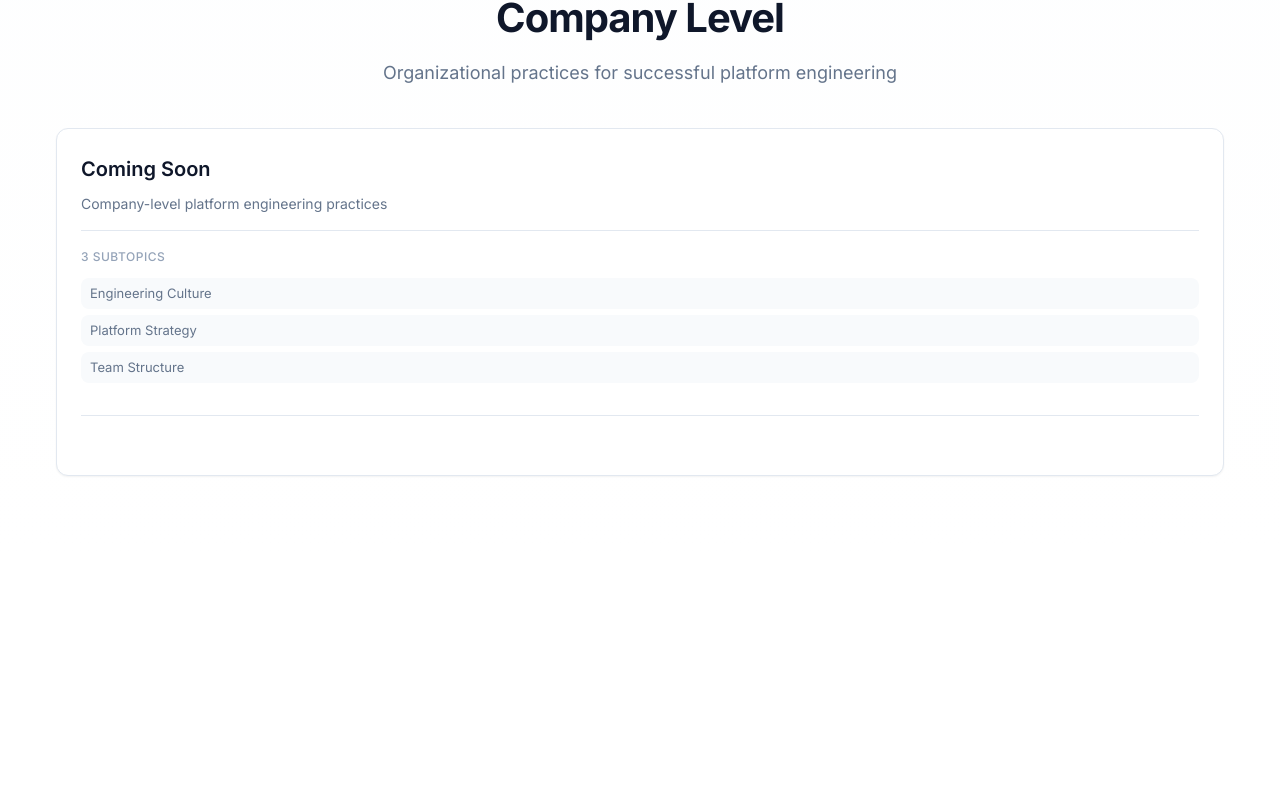
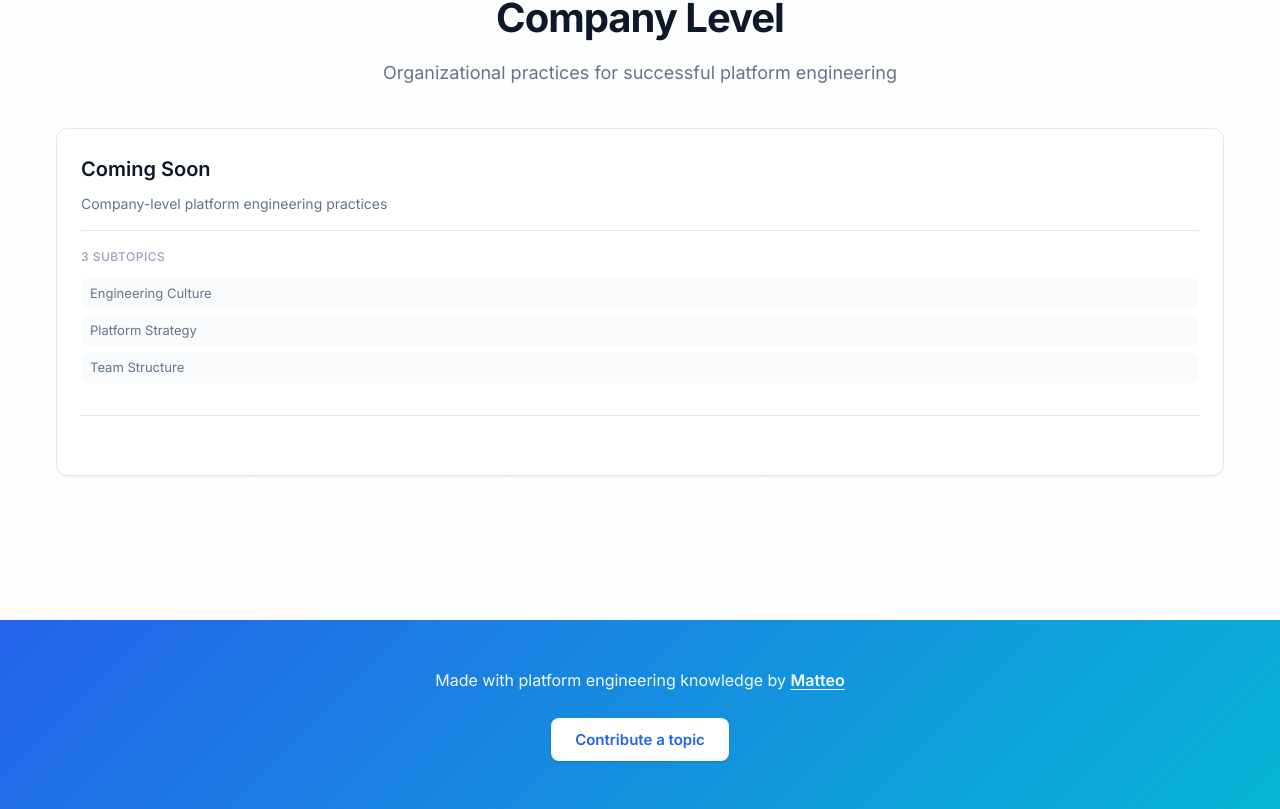
Before and after one commit to mbianchidev/platform-engineering-roadmap, a React (Vite) app: page / in a window 1280 px wide. Shown: the part 2634-3443 px from the top of the page. Before the commit the page ends 3190 px from the top, so only its background shows below. Built offline with nearby package versions, Linux system fonts and the light colour scheme.

Commit message:
Add footer with LinkedIn link and contribute button
Co-authored-by: mbianchidev <37507190+mbianchidev@users.noreply.github.com>

```diff
--- a/src/App.jsx
+++ b/src/App.jsx
@@ -4,6 +4,7 @@ import { roadmapData } from './data/roadmapData'
 import Header from './components/Header'
 import RoadmapSection from './components/RoadmapSection'
 import Modal from './components/Modal'
+import Footer from './components/Footer'
 
 function App() {
   const [selectedTopic, setSelectedTopic] = useState(null)
@@ -30,6 +31,8 @@ function App() {
         ))}
       </main>
 
+      <Footer />
+
       {selectedTopic && (
         <Modal
           topic={selectedTopic}
--- /dev/null
+++ b/src/components/Footer.css
@@ -0,0 +1,84 @@
+.footer {
+  background: linear-gradient(135deg, var(--primary-color), var(--accent-color));
+  color: white;
+  padding: 3rem 0;
+  margin-top: 4rem;
+}
+
+.footer-content {
+  max-width: 1200px;
+  margin: 0 auto;
+  padding: 0 1rem;
+  display: flex;
+  flex-direction: column;
+  align-items: center;
+  gap: 1.5rem;
+}
+
+.footer-info {
+  text-align: center;
+}
+
+.footer-info p {
+  font-size: 1rem;
+  margin: 0;
+  opacity: 0.95;
+}
+
+.footer-link {
+  color: white;
+  text-decoration: underline;
+  text-underline-offset: 3px;
+  font-weight: 600;
+  transition: opacity 0.2s ease;
+}
+
+.footer-link:hover {
+  opacity: 0.8;
+}
+
+.footer-actions {
+  display: flex;
+  gap: 1rem;
+}
+
+.contribute-button {
+  background-color: white;
+  color: var(--primary-color);
+  padding: 0.75rem 1.5rem;
+  border-radius: var(--radius);
+  font-weight: 600;
+  font-size: 0.9375rem;
+  transition: all 0.2s ease;
+  box-shadow: var(--shadow);
+}
+
+.contribute-button:hover {
+  transform: translateY(-2px);
+  box-shadow: var(--shadow-lg);
+  background-color: var(--surface);
+}
+
+.contribute-button:active {
+  transform: translateY(0);
+}
+
+@media (max-width: 768px) {
+  .footer {
+    padding: 2rem 0;
+    margin-top: 3rem;
+  }
+
+  .footer-content {
+    gap: 1rem;
+  }
+
+  .footer-info p {
+    font-size: 0.9375rem;
+  }
+
+  .contribute-button {
+    padding: 0.625rem 1.25rem;
+    font-size: 0.875rem;
+  }
+}
--- /dev/null
+++ b/src/components/Footer.jsx
@@ -0,0 +1,37 @@
+import './Footer.css'
+
+const Footer = () => {
+  const handleContributeClick = () => {
+    window.open('https://github.com/mbianchidev/platform-engineering-roadmap/blob/main/CONTRIBUTING.md', '_blank', 'noopener,noreferrer')
+  }
+
+  return (
+    <footer className="footer">
+      <div className="footer-content">
+        <div className="footer-info">
+          <p>
+            Made with platform engineering knowledge by{' '}
+            <a
+              href="https://www.linkedin.com/in/mbianchidev"
+              target="_blank"
+              rel="noopener noreferrer"
+              className="footer-link"
+            >
+              Matteo
+            </a>
+          </p>
+        </div>
+        <div className="footer-actions">
+          <button
+            onClick={handleContributeClick}
+            className="contribute-button"
+          >
+            Contribute a topic
+          </button>
+        </div>
+      </div>
+    </footer>
+  )
+}
+
+export default Footer
```
Also changed, not shown: 1 other file (tests, documents, lock files or other folders).
